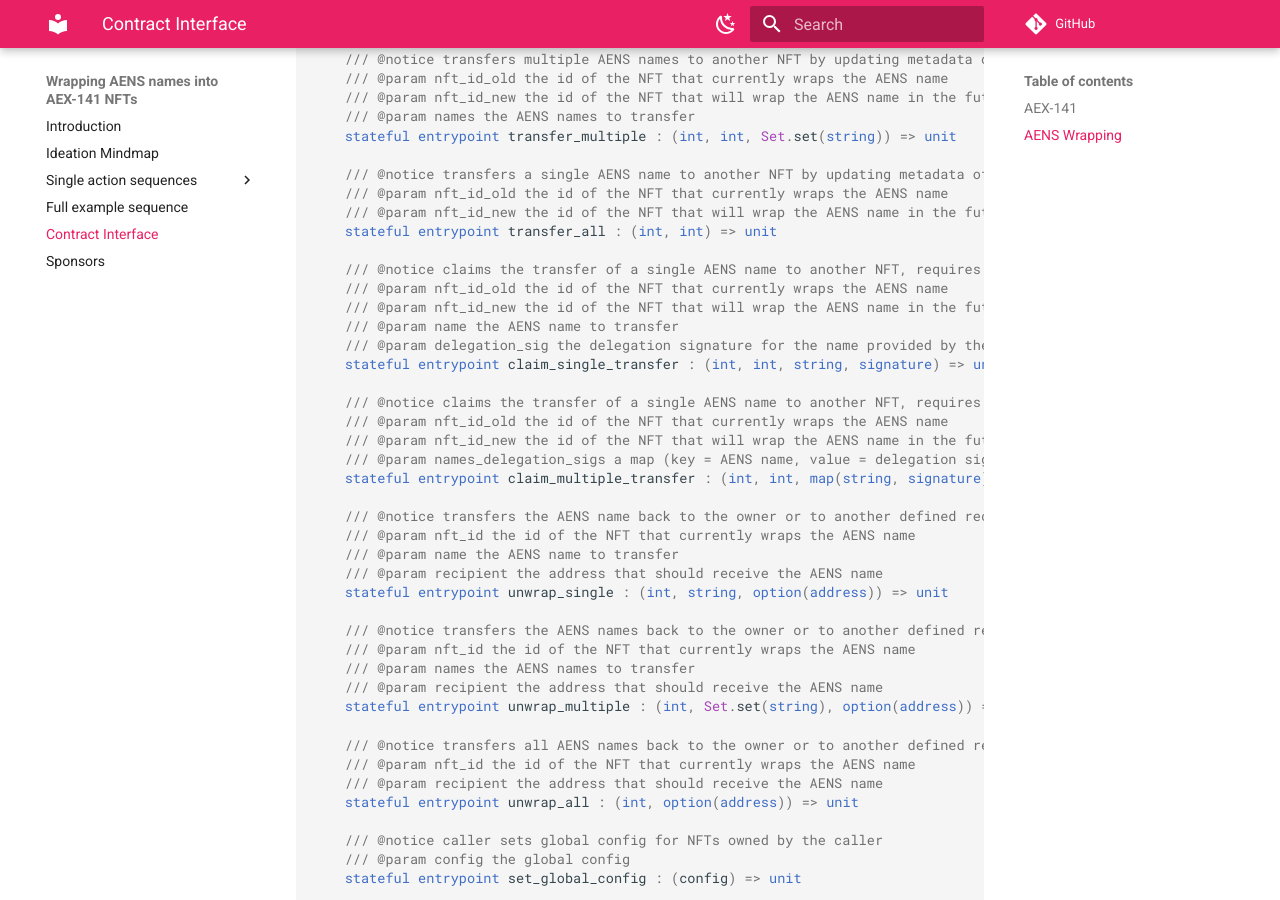
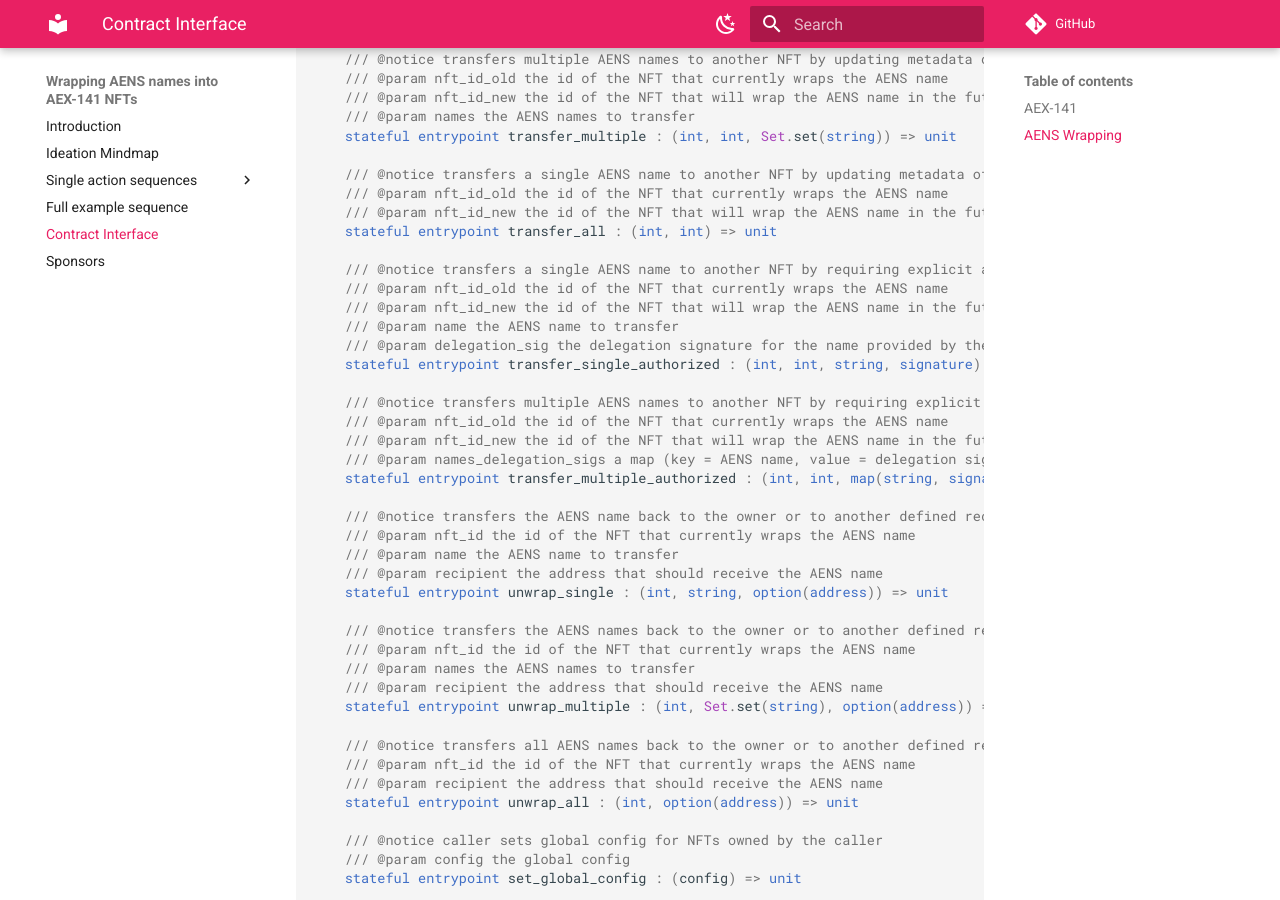
Before and after one commit to marc0olo/aens-nfts, an MkDocs documentation site: the page built from docs/contract-interface.md, in a window 1280 px wide and 900 px high, scrolled down 3519 px. Built offline with MkDocs 1.6.1 and Material for MkDocs 9.7.7, drawn with Linux system fonts in a browser that asks for light colours; comment, search, counter and statistics services are not loaded.

Commit message:
update interface for authorized AENS transfers between NFTs via delegation signature

```diff
--- a/docs/contract-interface.md
+++ b/docs/contract-interface.md
@@ -188,18 +188,18 @@ contract interface IAENSWrapping : IAEX141 =
     /// @param nft_id_new the id of the NFT that will wrap the AENS name in the future
     stateful entrypoint transfer_all : (int, int) => unit
 
-    /// @notice claims the transfer of a single AENS name to another NFT, requires the current owner to provide the delegation signature off-chain to the owner of the target NFT, updates expiry of name to match expiry of already wrapped names
+    /// @notice transfers a single AENS name to another NFT by requiring explicit authorization of the recipient via delegation signature. can be used if can_receive_from_others is false
     /// @param nft_id_old the id of the NFT that currently wraps the AENS name
     /// @param nft_id_new the id of the NFT that will wrap the AENS name in the future
     /// @param name the AENS name to transfer
-    /// @param delegation_sig the delegation signature for the name provided by the owner of nft_id_old
-    stateful entrypoint claim_single_transfer : (int, int, string, signature) => unit
+    /// @param delegation_sig the delegation signature for the name provided by the owner of nft_id_new
+    stateful entrypoint transfer_single_authorized : (int, int, string, signature) => unit
 
-    /// @notice claims the transfer of a single AENS name to another NFT, requires the current owner to provide the delegation signatures off-chain to the owner of the target NFT, updates expiry of names to match expiry of already wrapped names
+    /// @notice transfers multiple AENS names to another NFT by requiring explicit authorization of the recipient via delegation signatures. can be used if can_receive_from_others is false
     /// @param nft_id_old the id of the NFT that currently wraps the AENS name
     /// @param nft_id_new the id of the NFT that will wrap the AENS name in the future
     /// @param names_delegation_sigs a map (key = AENS name, value = delegation signature)
-    stateful entrypoint claim_multiple_transfer : (int, int, map(string, signature)) => unit
+    stateful entrypoint transfer_multiple_authorized : (int, int, map(string, signature)) => unit
 
     /// @notice transfers the AENS name back to the owner or to another defined recipient, updates metadata
     /// @param nft_id the id of the NFT that currently wraps the AENS name
```
Also changed, not shown: 2 other files.
